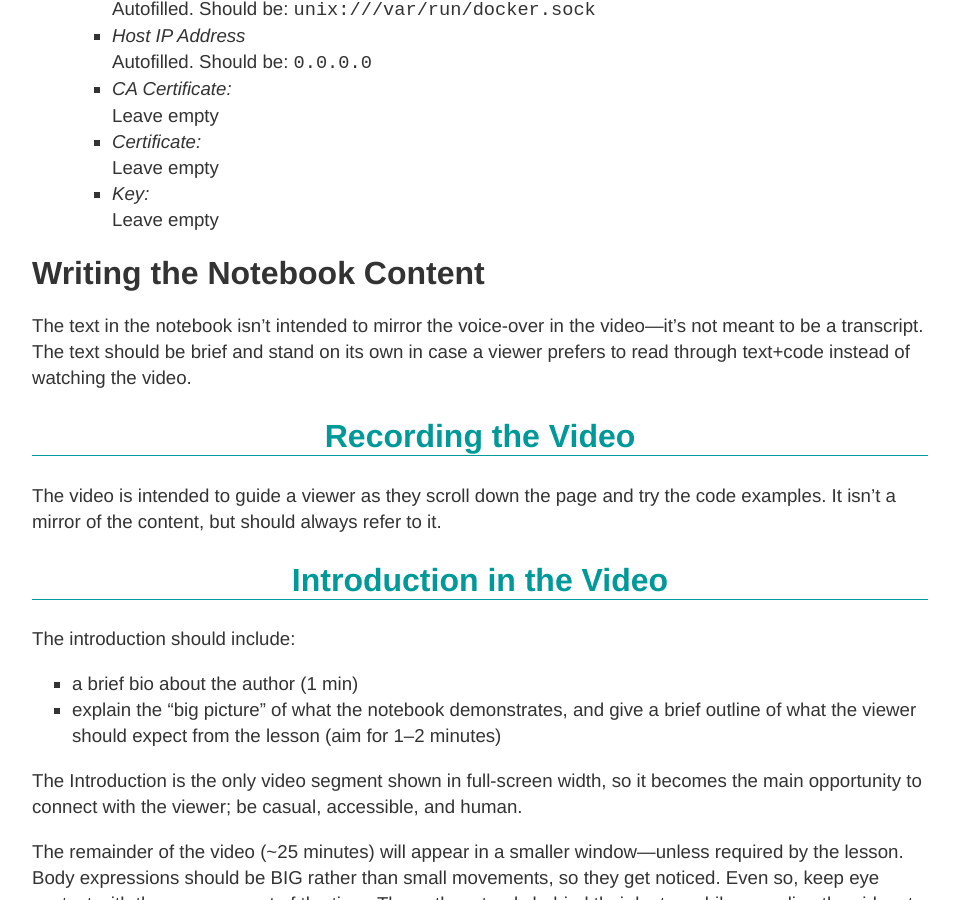
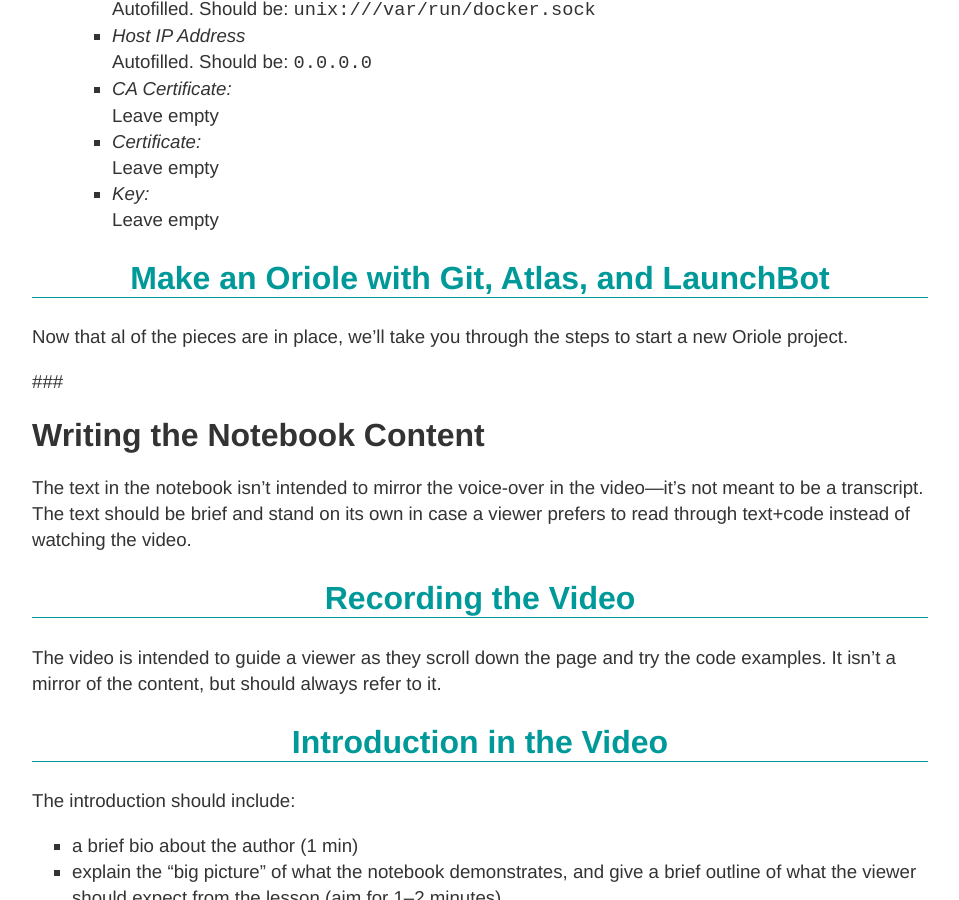
Before and after one commit to oreillymedia/production-resources, a Jekyll site: the page built from oriole/index.md, in a window 1280 px wide and 900 px high, scrolled down 4048 px. Shown: the whole window, without its empty margins (160-1119 px from the left). Built offline with Jekyll 4.4.1, drawn with Linux system fonts in a browser that asks for light colours.

Commit message:
Update index.md

```diff
--- a/oriole/index.md
+++ b/oriole/index.md
@@ -111,7 +111,11 @@
    * *Certificate:*<br/>Leave empty
    * *Key:*<br/>Leave empty
 
+## Make an Oriole with Git, Atlas, and LaunchBot
 
+Now that al of the pieces are in place, we'll take you through the steps to start a new Oriole project.
+
+###
 
 
 # Writing the Notebook Content
```
